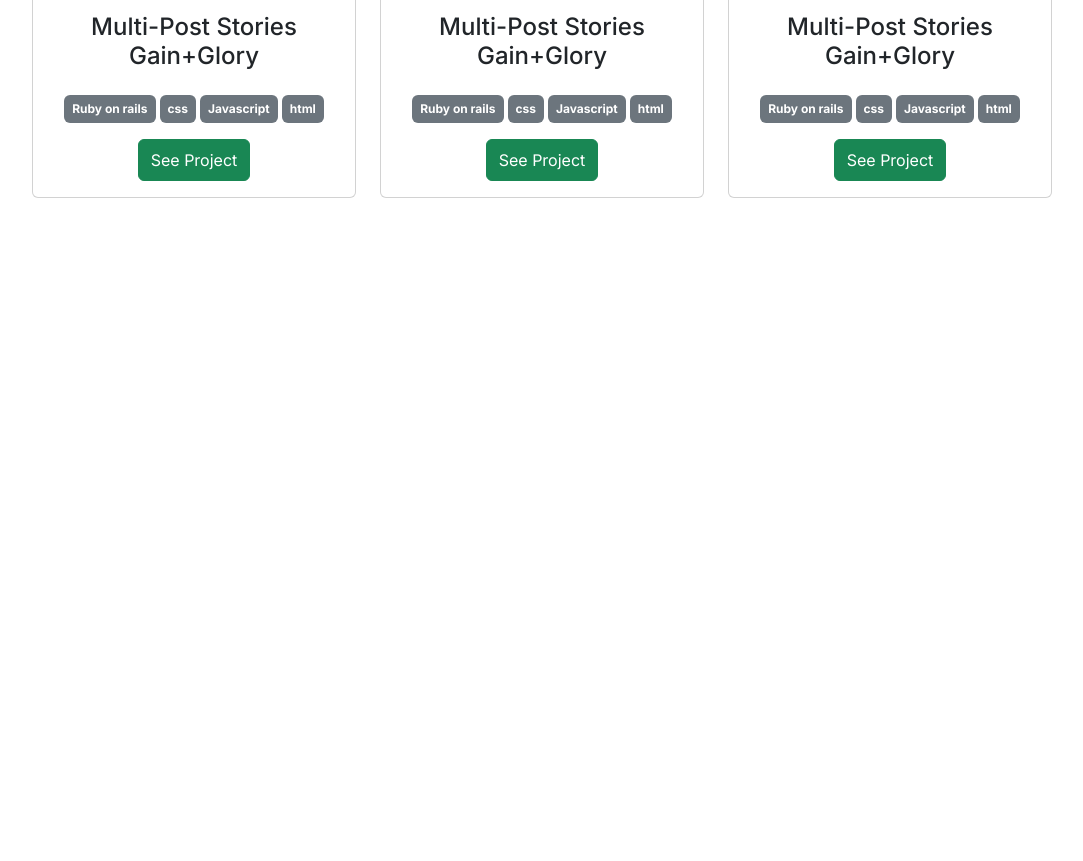
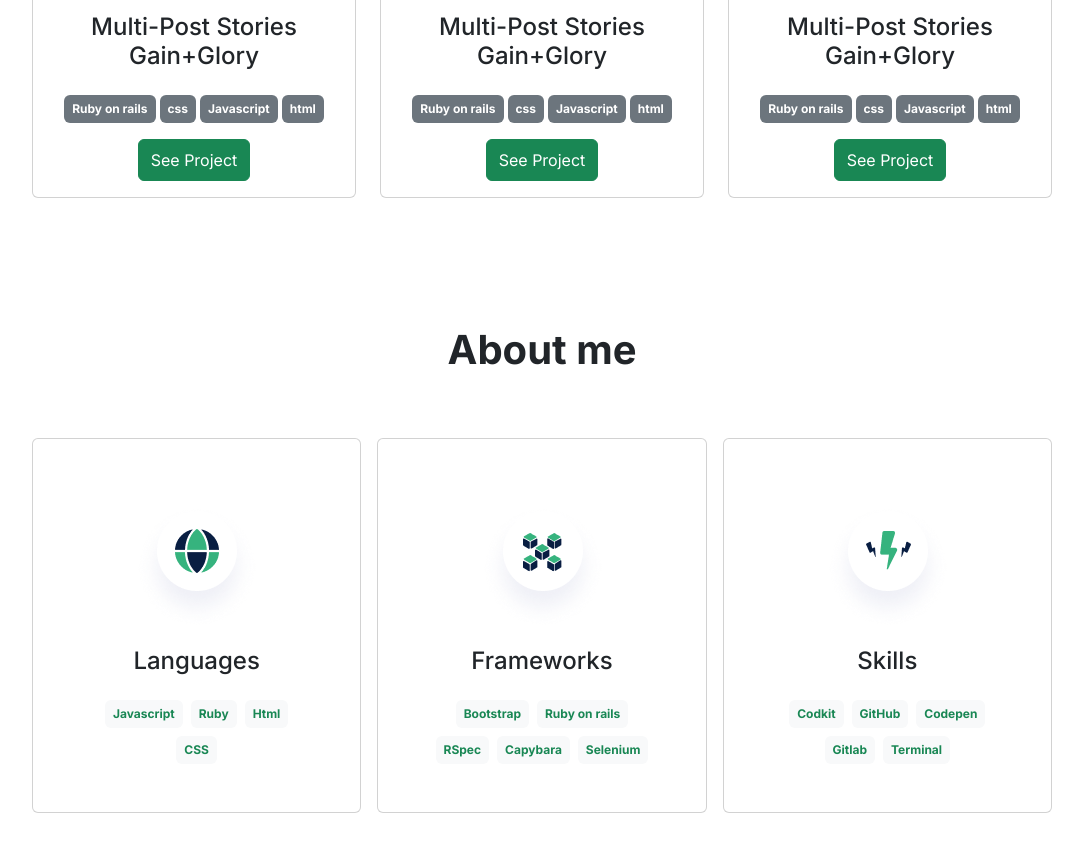
Before and after one commit to rashedarman/portfolio-bootstrap, a website: page index.html in a window 1280 px wide. Shown: the part 2060-2921 px from the top of the page, without its empty margins (98-1181 px from the left). Before the commit the page ends 2306 px from the top, so only its background shows below. Drawn offline with nearby package versions, Linux system fonts and the light colour scheme.

Commit message:
Add about section

```diff
--- a/index.html
+++ b/index.html
@@ -232,6 +232,75 @@
       </div>
     </section>
 
+    <!-- about section -->
+    <section id="about">
+      <div class="container">
+        <div class="row g-3 p-5">
+          <h2 class="text-center text-dark fs-1 fw-bold my-5">About me</h2>
+          <div class="col-lg-4">
+            <div class="card h-100">
+              <div
+                class="card-body d-flex flex-column align-items-center gap-3 p-5"
+              >
+                <img class="h-100" src="./assets/icons/languages.png" />
+                <h5 class="card-title text-center fs-4">Languages</h5>
+                <div
+                  class="d-flex flex-wrap align-items-center justify-content-center gap-2"
+                >
+                  <span class="badge bg-light text-success p-2"
+                    >Javascript</span
+                  >
+                  <span class="badge bg-light text-success p-2">Ruby</span>
+                  <span class="badge bg-light text-success p-2">Html</span>
+                  <span class="badge bg-light text-success p-2">CSS</span>
+                </div>
+              </div>
+            </div>
+          </div>
+          <div class="col-lg-4">
+            <div class="card h-100">
+              <div
+                class="card-body d-flex flex-column align-items-center gap-3 p-5"
+              >
+                <img class="h-100" src="./assets/icons/frameworks.png" />
+                <h5 class="card-title text-center fs-4">Frameworks</h5>
+                <div
+                  class="d-flex flex-wrap align-items-center justify-content-center gap-2"
+                >
+                  <span class="badge bg-light text-success p-2">Bootstrap</span>
+                  <span class="badge bg-light text-success p-2"
+                    >Ruby on rails</span
+                  >
+                  <span class="badge bg-light text-success p-2">RSpec</span>
+                  <span class="badge bg-light text-success p-2">Capybara</span>
+                  <span class="badge bg-light text-success p-2">Selenium</span>
+                </div>
+              </div>
+            </div>
+          </div>
+          <div class="col-lg-4">
+            <div class="card h-100">
+              <div
+                class="card-body d-flex flex-column align-items-center gap-3 p-5"
+              >
+                <img class="h-100" src="./assets/icons/skills.png" />
+                <h5 class="card-title text-center fs-4">Skills</h5>
+                <div
+                  class="d-flex flex-wrap align-items-center justify-content-center gap-2"
+                >
+                  <span class="badge bg-light text-success p-2">Codkit</span>
+                  <span class="badge bg-light text-success p-2">GitHub</span>
+                  <span class="badge bg-light text-success p-2">Codepen</span>
+                  <span class="badge bg-light text-success p-2">Gitlab</span>
+                  <span class="badge bg-light text-success p-2">Terminal</span>
+                </div>
+              </div>
+            </div>
+          </div>
+        </div>
+      </div>
+    </section>
+
     <!-- bootstrap script -->
     <script
       src="https://cdn.jsdelivr.net/npm/bootstrap@5.2.2/dist/js/bootstrap.bundle.min.js"
```
